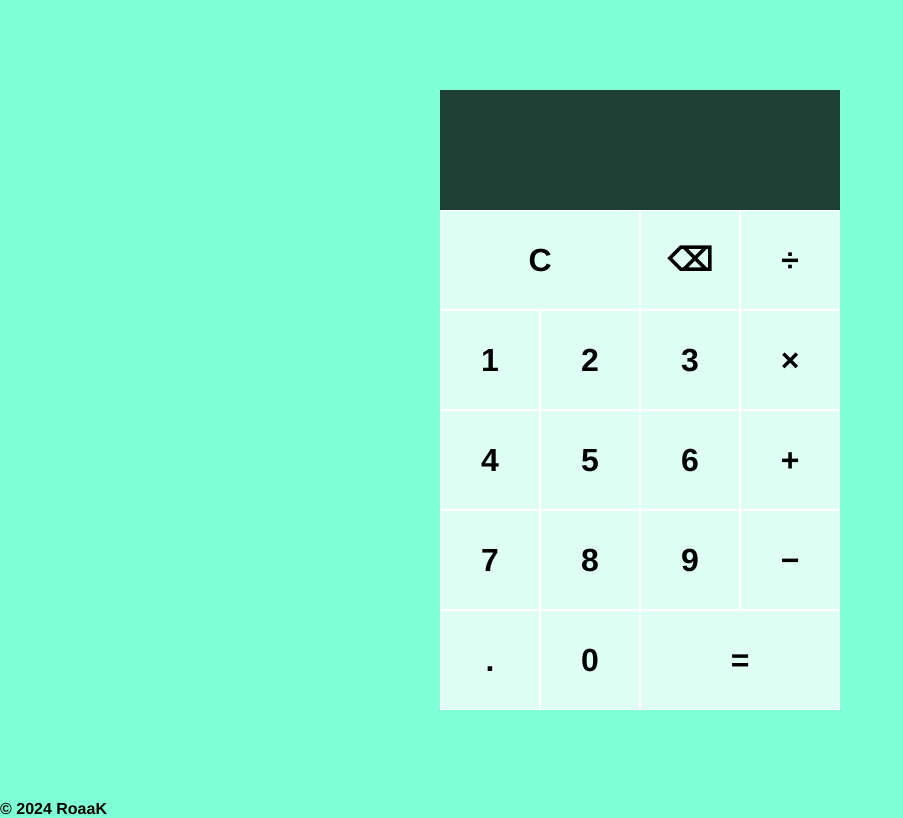
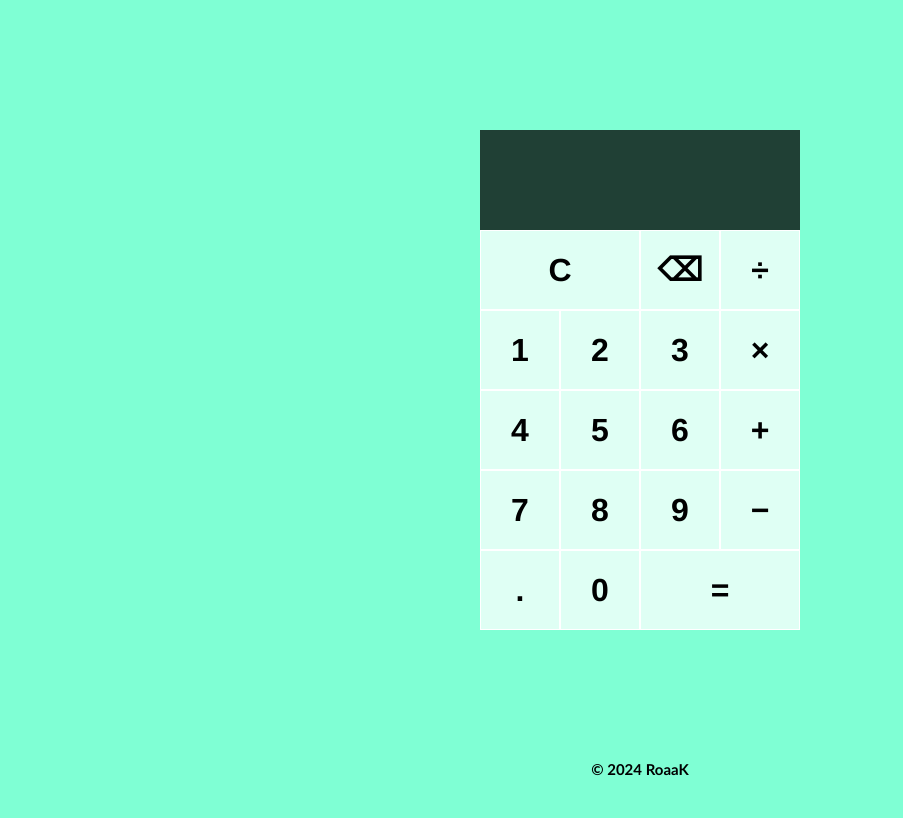
Before and after one commit to RoaaK95/Odin-Calculator, a plain HTML site: page index.html in a window 1280 px wide. Shown: the whole page, without its empty margins (0-903 px from the left). Drawn offline with Linux system fonts and the light colour scheme.

Commit message:
STYLE FOOTER

```diff
--- a/styles.css
+++ b/styles.css
@@ -14,9 +14,9 @@ body{
     display: grid;
     justify-content: center;
     align-content: center;
-    min-height: 100vh;
-    grid-template-columns: repeat(4,100px);
-    grid-template-rows: minmax(120px, auto) repeat(5,100px);
+    min-height: 95vh;
+    grid-template-columns: repeat(4,80px);
+    grid-template-rows: minmax(100px, auto) repeat(5,80px);
 }
 
 .calculator-grid > button {
@@ -55,4 +55,16 @@ body{
 .output .current-operand{
     color: rgb(255, 255, 255);
     font-size: 2.5rem;
- }
+}
+
+.footer{
+    display: flex;
+    justify-content: center;
+    align-items: flex-end;
+}
+
+.footer footer{
+    font-family: 'Trebuchet MS', 'Lucida Sans Unicode', 'Lucida Grande', 'Lucida Sans', Arial, sans-serif;
+    font-weight: 200px;
+    font-size: 15px;
+}
```
